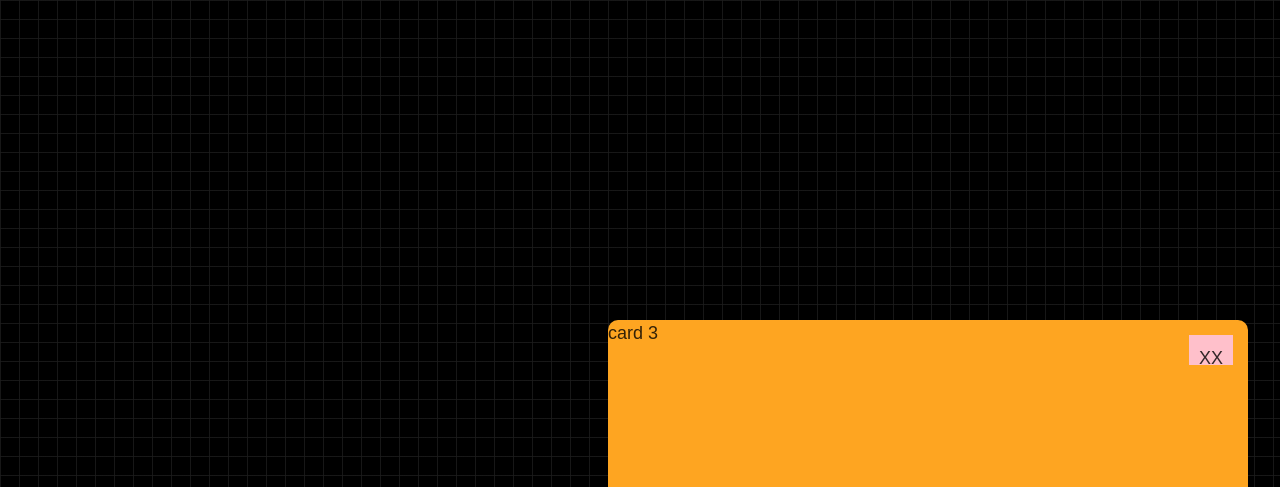
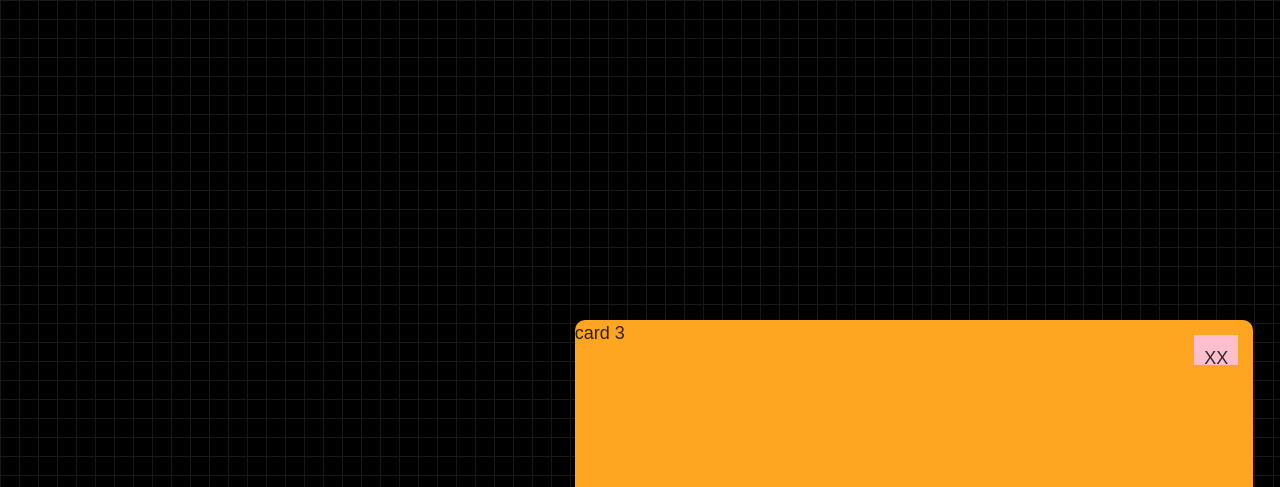
Before and after one commit to gabrielagbese/gridportnew, a Gatsby site: page / in a window 1280 px wide. Shown: the top 487 px of the page. Built offline with nearby package versions, Linux system fonts and the light colour scheme; Gatsby itself is replaced by a stand-in of ours.

Commit message:
width adjustment

```diff
--- a/src/components/styles/style.scss
+++ b/src/components/styles/style.scss
@@ -240,7 +240,7 @@ html, body {margin: 0; height: 100%; overflow: hidden; background-color: #000000
     }
 
     @include md{
-        width: 50vw;
+        width: 55vw;
         height: 100vh;
 
     }
@@ -261,7 +261,7 @@ html, body {margin: 0; height: 100%; overflow: hidden; background-color: #000000
     @include md{
         position: absolute;
         bottom: 0;
-        width: 50vw;
+        width: 53vw;
         border-top-left-radius: 10px;
         border-top-right-radius: 10px;
 
```
Also changed, not shown: src/components/styles/style.css.
